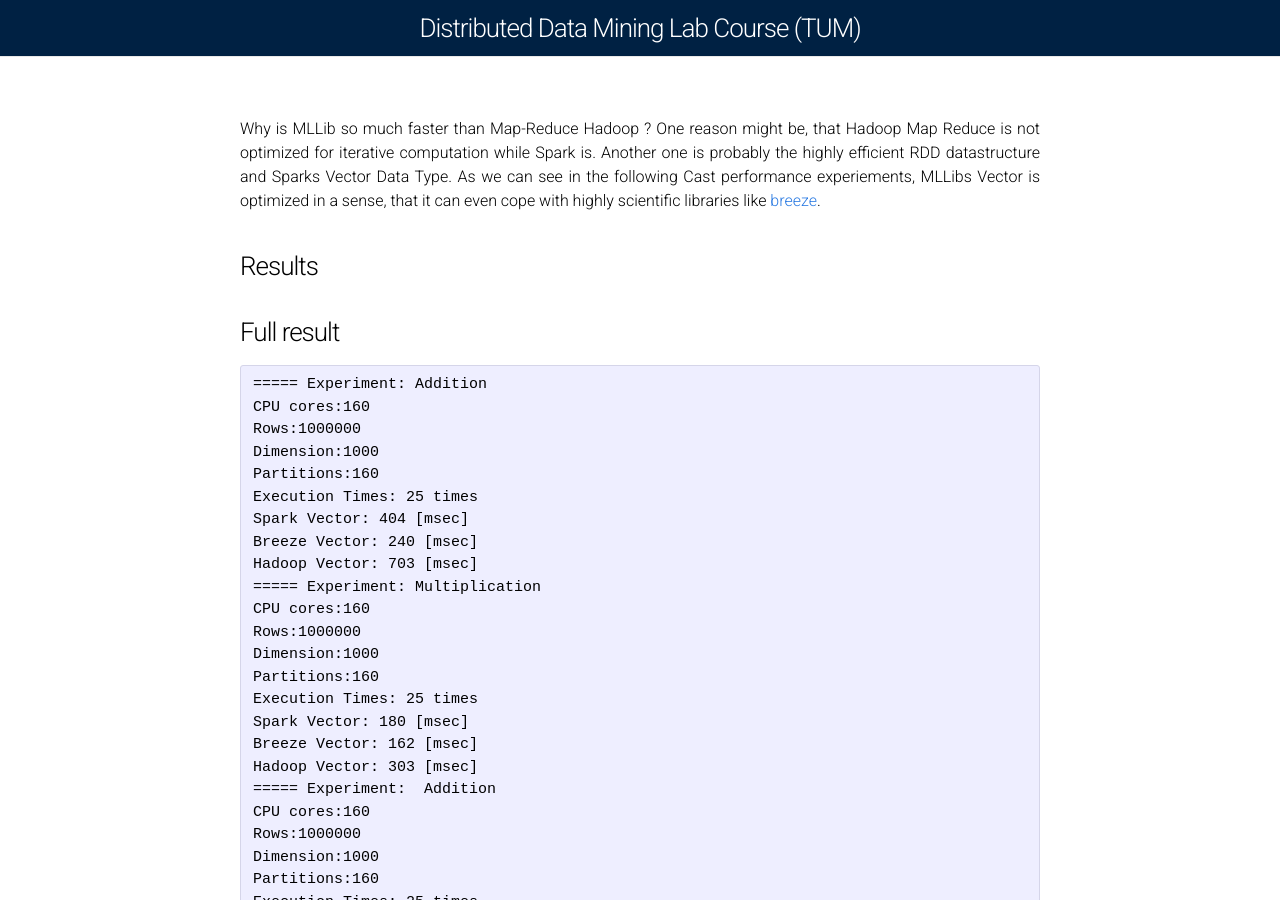
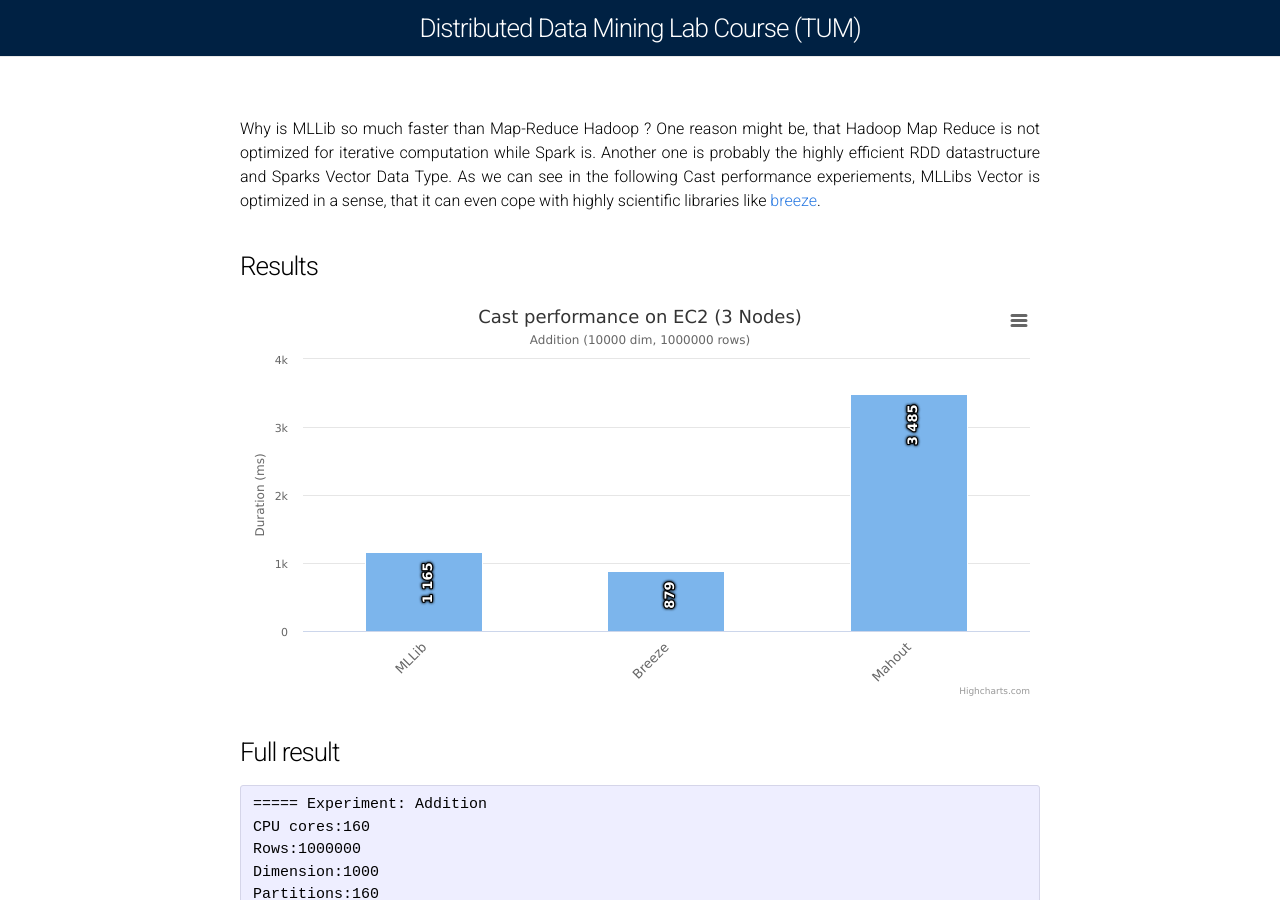
Before and after one commit to daviddao/ddm-script, a Jekyll site: the page built from cast-performance.md, in a window 1280 px wide and 900 px high. Built offline with Jekyll 4.4.1, drawn with Linux system fonts in a browser that asks for light colours; nearby versions of some CDN libraries; Markdown is read by kramdown in place of the engine named in the settings; some of the changed lines change nothing that is shown.

Commit message:
added highcharts

```diff
--- a/cast-performance.md
+++ b/cast-performance.md
@@ -9,6 +9,11 @@ Another one is probably the highly efficient RDD datastructure and Sparks Vector
 As we can see in the following Cast performance experiements, MLLibs Vector is optimized in a sense, that it can even cope with highly scientific libraries like [breeze](http://www.scalanlp.org/).
 
 ### Results
+
+
+<script src="http://ajax.googleapis.com/ajax/libs/jquery/1.9.1/jquery.min.js"></script>
+<script src="http://code.highcharts.com/highcharts.js"></script>
+<script src="http://code.highcharts.com/modules/exporting.js"></script>
 
 <div id="cast"></div>
 
```
